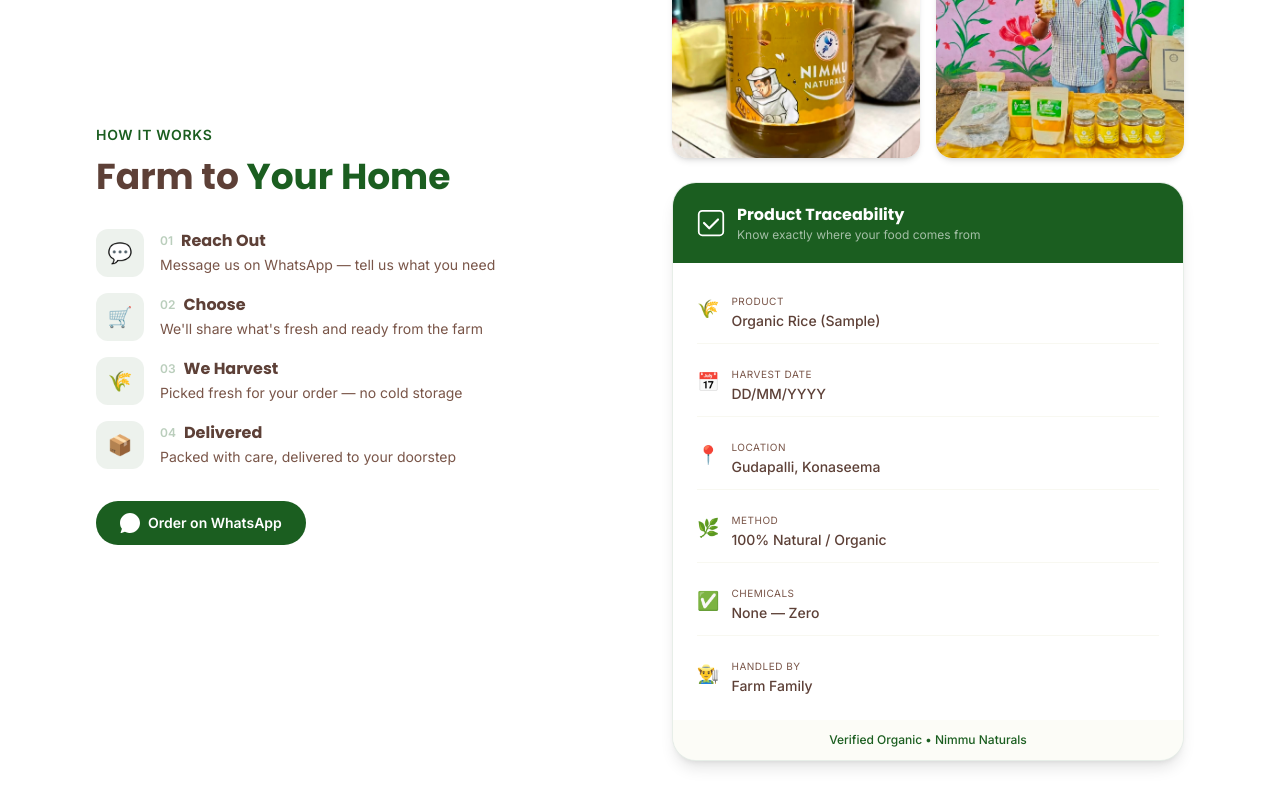
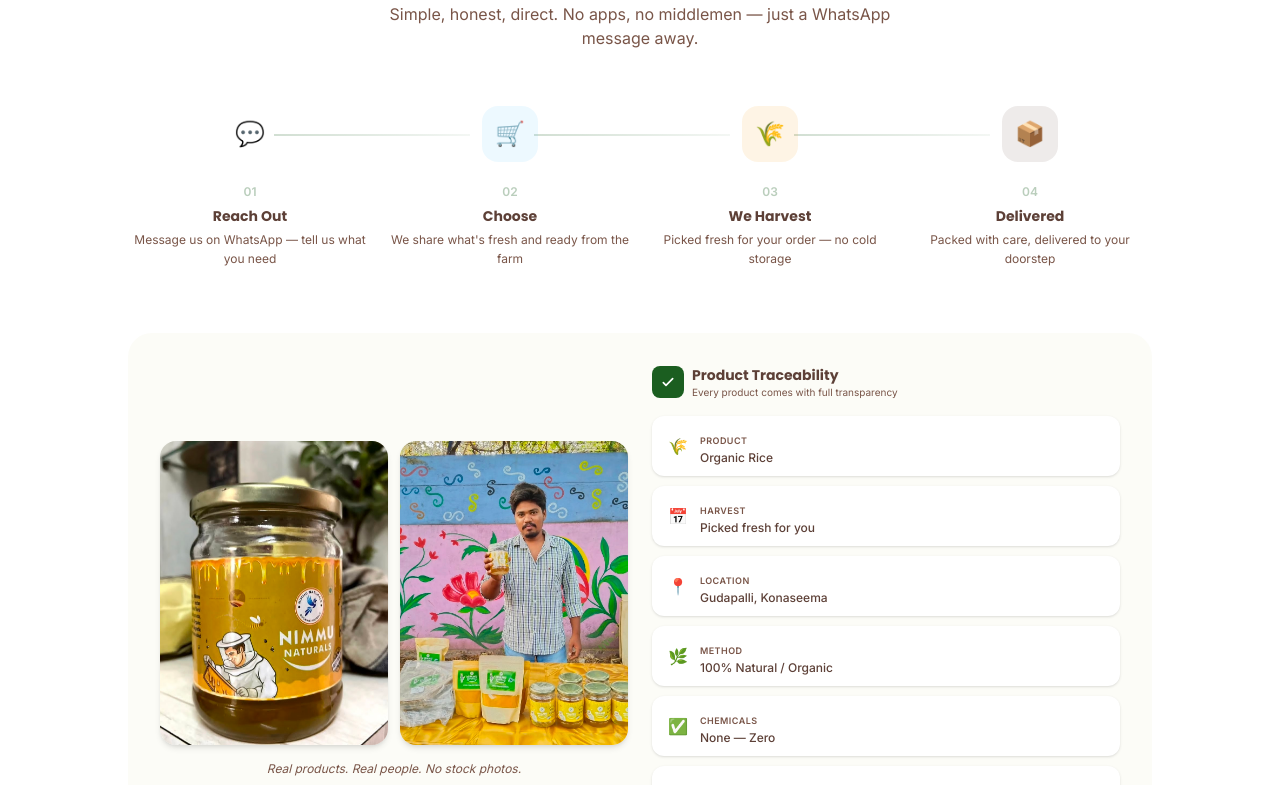
Before and after one commit to Vasu-kiran/nimmu-naturals-website, a React (Vite) app: page / in a window 1280 px wide. Shown: the part 7080-7865 px from the top of the page. Built offline with nearby package versions, Linux system fonts and the light colour scheme.

Commit message:
Redesign FarmToHome: unified layout with horizontal steps, product photos + traceability in beige card

```diff
--- a/src/components/FarmToHome.jsx
+++ b/src/components/FarmToHome.jsx
@@ -1,99 +1,112 @@
 import { motion } from 'framer-motion'
-import { useScrollAnimation, fadeInUp, fadeInLeft, fadeInRight } from './useScrollAnimation'
+import { useScrollAnimation, fadeInUp, scaleIn } from './useScrollAnimation'
 
 const steps = [
-  { step: '01', title: 'Reach Out', desc: 'Message us on WhatsApp — tell us what you need', emoji: '💬' },
-  { step: '02', title: 'Choose', desc: "We'll share what's fresh and ready from the farm", emoji: '🛒' },
-  { step: '03', title: 'We Harvest', desc: 'Picked fresh for your order — no cold storage', emoji: '🌾' },
-  { step: '04', title: 'Delivered', desc: 'Packed with care, delivered to your doorstep', emoji: '📦' },
+  { step: '01', title: 'Reach Out', desc: 'Message us on WhatsApp — tell us what you need', emoji: '💬', color: 'bg-green-500' },
+  { step: '02', title: 'Choose', desc: "We share what's fresh and ready from the farm", emoji: '🛒', color: 'bg-blue-river' },
+  { step: '03', title: 'We Harvest', desc: 'Picked fresh for your order — no cold storage', emoji: '🌾', color: 'bg-amber-500' },
+  { step: '04', title: 'Delivered', desc: 'Packed with care, delivered to your doorstep', emoji: '📦', color: 'bg-brown-earth' },
+]
+
+const traceItems = [
+  { label: 'Product', value: 'Organic Rice', icon: '🌾' },
+  { label: 'Harvest', value: 'Picked fresh for you', icon: '📅' },
+  { label: 'Location', value: 'Gudapalli, Konaseema', icon: '📍' },
+  { label: 'Method', value: '100% Natural / Organic', icon: '🌿' },
+  { label: 'Chemicals', value: 'None — Zero', icon: '✅' },
+  { label: 'Handled By', value: 'Farm Family', icon: '👨‍🌾' },
 ]
 
 export default function FarmToHome() {
-  const { ref, isInView } = useScrollAnimation()
+  const { ref, isInView } = useScrollAnimation(0.1)
 
   return (
-    <section ref={ref} className="px-6 md:px-16 lg:px-24 py-20 md:py-28 bg-white">
-      <div className="max-w-6xl mx-auto">
-        <div className="grid lg:grid-cols-2 gap-12 lg:gap-16 items-center">
-          {/* Left: How it works */}
-          <motion.div variants={fadeInLeft} initial="hidden" animate={isInView ? 'visible' : 'hidden'} transition={{ duration: 0.8 }}>
+    <section ref={ref} className="px-6 md:px-16 lg:px-24 py-20 md:py-28 bg-white relative overflow-hidden">
+      <div className="absolute top-0 left-0 w-72 h-72 bg-green-deep/3 rounded-full -translate-x-1/2 -translate-y-1/2" />
+      <div className="absolute bottom-0 right-0 w-96 h-96 bg-brown-earth/3 rounded-full translate-x-1/3 translate-y-1/3" />
+
+      <div className="max-w-5xl mx-auto relative">
+        {/* Header */}
+        <motion.div variants={fadeInUp} initial="hidden" animate={isInView ? 'visible' : 'hidden'} transition={{ duration: 0.8 }} className="text-center mb-14">
           <span className="text-green-deep text-sm font-semibold tracking-wider uppercase mb-3 block">How It Works</span>
-            <h2 className="text-3xl md:text-4xl font-bold text-brown-earth mb-8">
+          <h2 className="text-3xl md:text-4xl lg:text-5xl font-bold text-brown-earth">
             Farm to <span className="text-green-deep">Your Home</span>
           </h2>
+          <p className="text-brown-light mt-3 max-w-lg mx-auto">Simple, honest, direct. No apps, no middlemen — just a WhatsApp message away.</p>
+        </motion.div>
 
-            <div className="space-y-4">
+        {/* Steps — horizontal on desktop */}
+        <div className="grid grid-cols-2 lg:grid-cols-4 gap-4 mb-16">
           {steps.map((item, i) => (
-                <motion.div key={item.step} initial={{ opacity: 0, x: -20 }} animate={isInView ? { opacity: 1, x: 0 } : {}} transition={{ duration: 0.4, delay: 0.2 + i * 0.1 }}
-                  className="flex items-start gap-4 group">
-                  <div className="shrink-0 w-12 h-12 rounded-xl bg-green-deep/8 flex items-center justify-center text-xl group-hover:bg-green-deep/15 transition-colors">
+            <motion.div key={item.step} variants={scaleIn} initial="hidden" animate={isInView ? 'visible' : 'hidden'} transition={{ duration: 0.5, delay: 0.15 + i * 0.1 }}
+              className="relative text-center group">
+              {/* Connector line */}
+              {i < steps.length - 1 && (
+                <div className="hidden lg:block absolute top-7 left-[60%] w-[80%] h-0.5 bg-gradient-to-r from-green-deep/20 to-green-deep/5 z-0" />
+              )}
+              <div className="relative z-10">
+                <div className={`w-14 h-14 mx-auto mb-4 rounded-2xl ${item.color}/10 flex items-center justify-center text-2xl group-hover:scale-110 transition-transform duration-300`}>
                   {item.emoji}
                 </div>
-                  <div>
-                    <div className="flex items-center gap-2 mb-0.5">
                 <span className="text-green-deep/30 text-xs font-bold">{item.step}</span>
-                      <h3 className="font-bold text-brown-earth">{item.title}</h3>
-                    </div>
-                    <p className="text-brown-light text-sm">{item.desc}</p>
+                <h3 className="font-bold text-brown-earth mt-1 mb-1 text-sm">{item.title}</h3>
+                <p className="text-brown-light text-xs leading-relaxed">{item.desc}</p>
               </div>
             </motion.div>
           ))}
         </div>
 
-            <motion.a href="https://wa.me/91XXXXXXXXXX" target="_blank" rel="noopener noreferrer"
-              initial={{ opacity: 0 }} animate={isInView ? { opacity: 1 } : {}} transition={{ duration: 0.6, delay: 0.7 }}
-              className="inline-flex items-center gap-2 bg-green-deep text-white px-6 py-3 rounded-full font-semibold mt-8 hover:bg-green-light transition-all duration-300 hover:shadow-lg text-sm">
-              <svg className="w-5 h-5" viewBox="0 0 24 24" fill="currentColor"><path d="M17.472 14.382c-.297-.149-1.758-.867-2.03-.967-.273-.099-.471-.148-.67.15-.197.297-.767.966-.94 1.164-.173.199-.347.223-.644.075-.297-.15-1.255-.463-2.39-1.475-.883-.788-1.48-1.761-1.653-2.059-.173-.297-.018-.458.13-.606.134-.133.298-.347.446-.52.149-.174.198-.298.298-.497.099-.198.05-.371-.025-.52-.075-.149-.669-1.612-.916-2.207-.242-.579-.487-.5-.669-.51-.173-.008-.371-.01-.57-.01-.198 0-.52.074-.792.372-.272.297-1.04 1.016-1.04 2.479 0 1.462 1.065 2.875 1.213 3.074.149.198 2.096 3.2 5.077 4.487.709.306 1.262.489 1.694.625.712.227 1.36.195 1.871.118.571-.085 1.758-.719 2.006-1.413.248-.694.248-1.289.173-1.413-.074-.124-.272-.198-.57-.347z"/><path d="M12 0C5.373 0 0 5.373 0 12c0 2.625.846 5.059 2.284 7.034L.789 23.492a.5.5 0 00.611.611l4.458-1.495A11.94 11.94 0 0012 24c6.627 0 12-5.373 12-12S18.627 0 12 0z"/></svg>
-              Order on WhatsApp
-            </motion.a>
-          </motion.div>
-
-          {/* Right: Real product + Traceability */}
-          <motion.div variants={fadeInRight} initial="hidden" animate={isInView ? 'visible' : 'hidden'} transition={{ duration: 0.8, delay: 0.2 }} className="space-y-6">
-            {/* Real product photos */}
-            <div className="grid grid-cols-2 gap-4">
-              <div className="rounded-2xl overflow-hidden shadow-md aspect-square">
+        {/* Bottom: Product photos + Traceability side by side */}
+        <motion.div variants={fadeInUp} initial="hidden" animate={isInView ? 'visible' : 'hidden'} transition={{ duration: 0.8, delay: 0.5 }}>
+          <div className="bg-beige-light/50 rounded-3xl p-6 md:p-8">
+            <div className="grid md:grid-cols-2 gap-6 items-center">
+              {/* Left: Real product photos */}
+              <div className="grid grid-cols-2 gap-3">
+                <div className="rounded-2xl overflow-hidden shadow-md aspect-[3/4]">
                   <img src="/images/honey-jar.jpeg" alt="Nimmu Naturals branded honey jar" className="w-full h-full object-cover hover:scale-105 transition-transform duration-500" loading="lazy" />
                 </div>
-              <div className="rounded-2xl overflow-hidden shadow-md aspect-square">
+                <div className="rounded-2xl overflow-hidden shadow-md aspect-[3/4]">
                   <img src="/images/farm-stall.jpeg" alt="Nimmu Naturals farm stall with products" className="w-full h-full object-cover hover:scale-105 transition-transform duration-500" loading="lazy" />
                 </div>
+                <p className="col-span-2 text-center text-brown-light text-xs italic mt-1">Real products. Real people. No stock photos.</p>
               </div>
 
-            <div className="bg-white rounded-3xl overflow-hidden shadow-lg border border-green-deep/10">
-              <div className="bg-green-deep px-6 py-5">
-                <div className="flex items-center gap-3">
-                  <svg className="w-7 h-7 text-white" viewBox="0 0 32 32" fill="none"><rect x="2" y="2" width="28" height="28" rx="4" stroke="currentColor" strokeWidth="2"/><path d="M8 16L14 22L24 12" stroke="currentColor" strokeWidth="2.5" strokeLinecap="round" strokeLinejoin="round"/></svg>
+              {/* Right: Compact traceability */}
               <div>
-                    <h3 className="text-white font-bold">Product Traceability</h3>
-                    <p className="text-white/60 text-xs">Know exactly where your food comes from</p>
+                <div className="flex items-center gap-2 mb-4">
+                  <div className="w-8 h-8 rounded-lg bg-green-deep flex items-center justify-center">
+                    <svg className="w-4 h-4 text-white" viewBox="0 0 24 24" fill="none" stroke="currentColor" strokeWidth="2.5" strokeLinecap="round" strokeLinejoin="round"><path d="M5 13l4 4L19 7" /></svg>
+                  </div>
+                  <div>
+                    <h3 className="font-bold text-brown-earth text-sm">Product Traceability</h3>
+                    <p className="text-brown-light text-[10px]">Every product comes with full transparency</p>
                   </div>
                 </div>
-              </div>
-              <div className="p-6 space-y-4">
-                {[
-                  { label: 'Product', value: 'Organic Rice (Sample)', icon: '🌾' },
-                  { label: 'Harvest Date', value: 'DD/MM/YYYY', icon: '📅' },
-                  { label: 'Location', value: 'Gudapalli, Konaseema', icon: '📍' },
-                  { label: 'Method', value: '100% Natural / Organic', icon: '🌿' },
-                  { label: 'Chemicals', value: 'None — Zero', icon: '✅' },
-                  { label: 'Handled By', value: 'Farm Family', icon: '👨‍🌾' },
-                ].map((item) => (
-                  <div key={item.label} className="flex items-center gap-3 pb-3 border-b border-beige-dark/30 last:border-0 last:pb-0">
-                    <span className="text-lg">{item.icon}</span>
-                    <div className="min-w-0">
-                      <span className="text-[10px] text-brown-light uppercase tracking-wider">{item.label}</span>
-                      <p className="text-brown-earth font-medium text-sm">{item.value}</p>
+                <div className="space-y-2.5">
+                  {traceItems.map((item) => (
+                    <div key={item.label} className="flex items-center gap-3 bg-white rounded-xl px-4 py-2.5 shadow-sm">
+                      <span className="text-base">{item.icon}</span>
+                      <div className="min-w-0 flex-1">
+                        <span className="text-[9px] text-brown-light uppercase tracking-wider font-semibold">{item.label}</span>
+                        <p className="text-brown-earth font-medium text-xs">{item.value}</p>
                       </div>
                     </div>
                   ))}
                 </div>
-              <div className="bg-beige-light/50 px-6 py-3 text-center">
-                <p className="text-green-deep text-xs font-medium">Verified Organic &bull; Nimmu Naturals</p>
+                <p className="text-center text-green-deep text-[10px] font-semibold mt-3 tracking-wider uppercase">Verified Organic &bull; Nimmu Naturals</p>
+              </div>
             </div>
           </div>
         </motion.div>
-        </div>
+
+        {/* CTA */}
+        <motion.div variants={fadeInUp} initial="hidden" animate={isInView ? 'visible' : 'hidden'} transition={{ duration: 0.6, delay: 0.7 }} className="text-center mt-10">
+          <a href="https://wa.me/91XXXXXXXXXX" target="_blank" rel="noopener noreferrer"
+            className="inline-flex items-center gap-2 bg-green-deep text-white px-7 py-3.5 rounded-full font-semibold hover:bg-green-light transition-all duration-300 hover:shadow-xl hover:-translate-y-0.5">
+            <svg className="w-5 h-5" viewBox="0 0 24 24" fill="currentColor"><path d="M17.472 14.382c-.297-.149-1.758-.867-2.03-.967-.273-.099-.471-.148-.67.15-.197.297-.767.966-.94 1.164-.173.199-.347.223-.644.075-.297-.15-1.255-.463-2.39-1.475-.883-.788-1.48-1.761-1.653-2.059-.173-.297-.018-.458.13-.606.134-.133.298-.347.446-.52.149-.174.198-.298.298-.497.099-.198.05-.371-.025-.52-.075-.149-.669-1.612-.916-2.207-.242-.579-.487-.5-.669-.51-.173-.008-.371-.01-.57-.01-.198 0-.52.074-.792.372-.272.297-1.04 1.016-1.04 2.479 0 1.462 1.065 2.875 1.213 3.074.149.198 2.096 3.2 5.077 4.487.709.306 1.262.489 1.694.625.712.227 1.36.195 1.871.118.571-.085 1.758-.719 2.006-1.413.248-.694.248-1.289.173-1.413-.074-.124-.272-.198-.57-.347z"/><path d="M12 0C5.373 0 0 5.373 0 12c0 2.625.846 5.059 2.284 7.034L.789 23.492a.5.5 0 00.611.611l4.458-1.495A11.94 11.94 0 0012 24c6.627 0 12-5.373 12-12S18.627 0 12 0z"/></svg>
+            Order on WhatsApp
+          </a>
+        </motion.div>
       </div>
     </section>
   )
```
Lines whose indentation alone changed are shown as unchanged.
